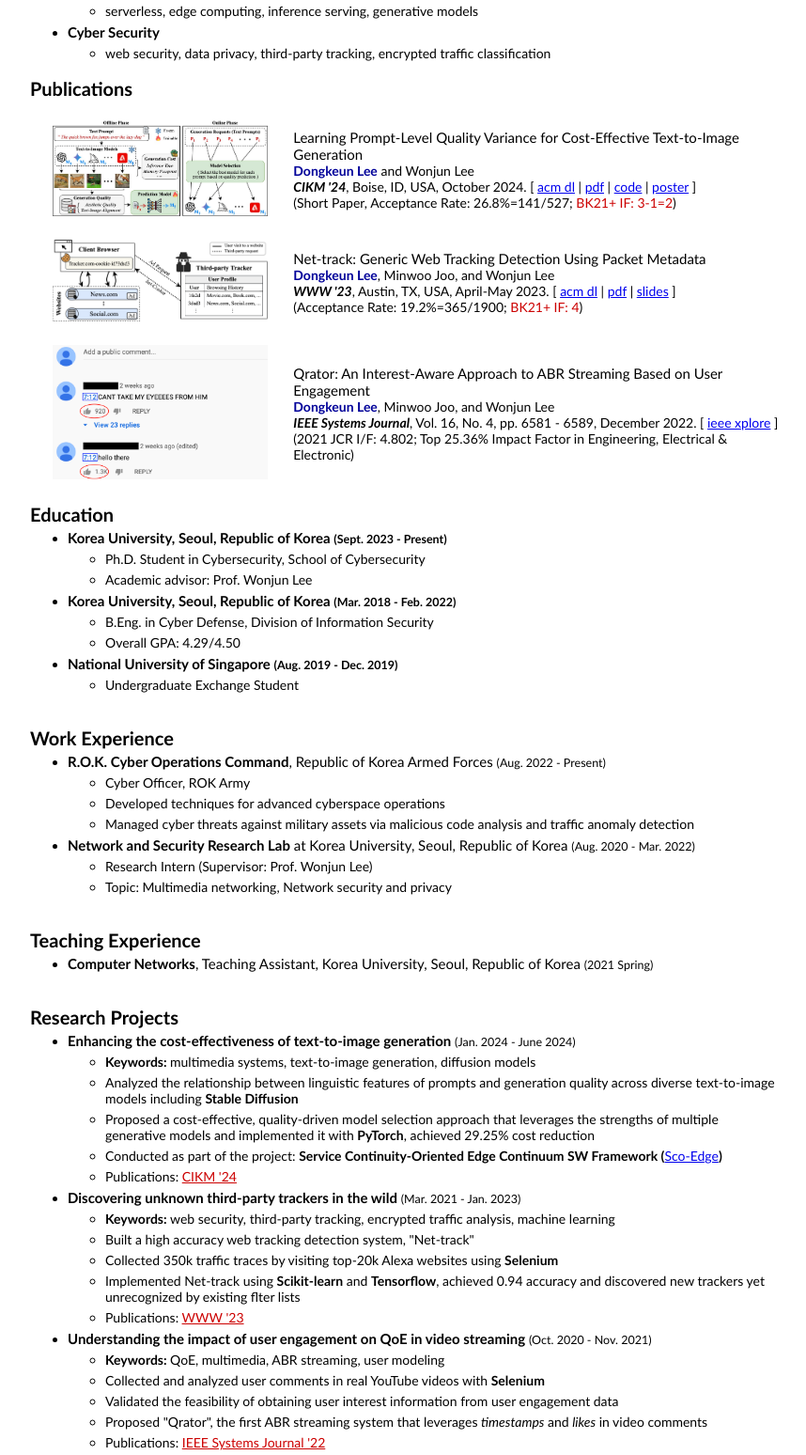
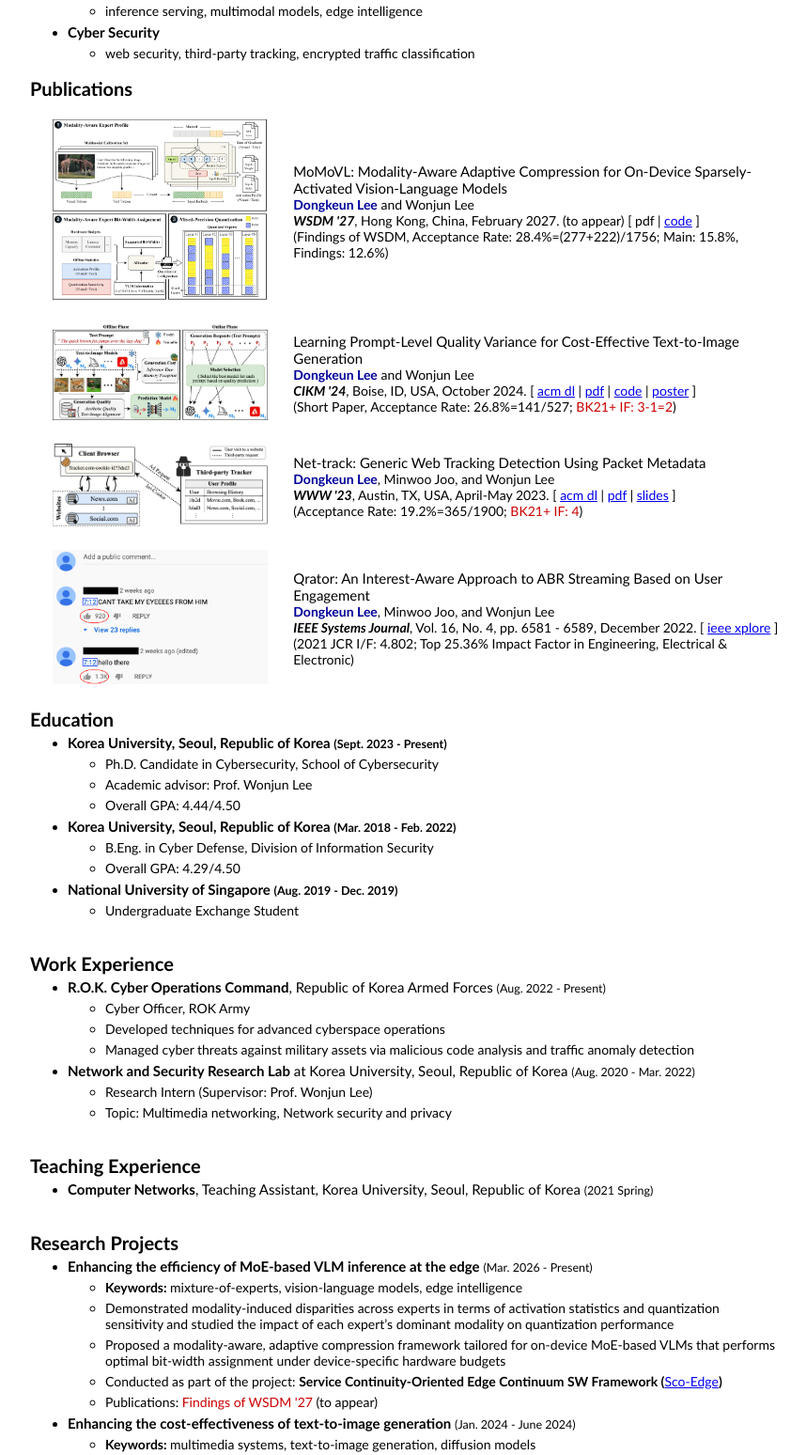
Before and after one commit to codongcodong/codongcodong.github.io, a plain HTML site: page index.html in a window 1280 px wide. Shown: the part 327-1875 px from the top of the page at 94% size, without its empty margins (209-1067 px from the left). Drawn offline with Linux system fonts and the light colour scheme.

Commit message:
update 261107

```diff
--- a/index.html
+++ b/index.html
@@ -65,7 +65,7 @@
                         <b>Architectural Support for AI</b>
                     </span></li>
                     <ul>
-                        <li>serverless, edge computing, inference serving, generative models</li>
+                        <li>inference serving, multimodal models, edge intelligence</li>
                     </ul>
                 </ul>
                 <ul>
@@ -73,7 +73,7 @@
                         <b>Cyber Security</b>
                     </span></li>
                     <ul>
-                        <li>web security, data privacy, third-party tracking, encrypted traffic classification</li>
+                        <li>web security, third-party tracking, encrypted traffic classification</li>
                     </ul>
                 </ul>
             </td>
@@ -87,6 +87,27 @@
                     <tbody>
                         <tr>
                             <td class="pub-image">
+                                <img src="images/MoMoVL.png">
+                            </td>
+                            <td class="pub-contents">
+                                <span style="font-size:15px">MoMoVL: Modality-Aware Adaptive Compression for On-Device Sparsely-Activated Vision-Language Models</span>
+                                <br>
+                                <span class="bluest"><b>Dongkeun Lee</b></span> and Wonjun Lee
+                                <br>
+                                <strong><em>WSDM '27</em></strong>, Hong Kong, China, February 2027. (to appear)
+                                    [ <a>pdf</a> |
+                                    <a href="https://github.com/sco-edge/MoMoVL">code</a> ]
+                                <br>
+                                (Findings of WSDM, Acceptance Rate: 28.4%=(277+222)/1756; Main: 15.8%, Findings: 12.6%)
+                                <br>
+                            </td>
+                        </tr>
+                    </tbody>
+                </table>
+                <table style="margin-top: 20px;border:0px;border-spacing:0px;">
+                    <tbody>
+                        <tr>
+                            <td class="pub-image">
                                 <img src="images/CEMS.jpg">
                             </td>
                             <td class="pub-contents">
@@ -95,10 +116,10 @@
                                 <span class="bluest"><b>Dongkeun Lee</b></span> and Wonjun Lee
                                 <br>
                                 <strong><em>CIKM '24</em></strong>, Boise, ID, USA, October 2024.
-                                [ <a href="https://dl.acm.org/doi/10.1145/3627673.3679954">acm dl</a> |
-                                <a href="pdf/CIKM24_CEMS_paper.pdf">pdf</a> |
-                                <a href="https://github.com/sco-edge/CEMS">code</a> |
-                                <a href="pdf/CIKM24_CEMS_poster.pdf">poster</a> ]
+                                    [ <a href="https://dl.acm.org/doi/10.1145/3627673.3679954">acm dl</a> |
+                                    <a href="pdf/CIKM24_CEMS_paper.pdf">pdf</a> |
+                                    <a href="https://github.com/sco-edge/CEMS">code</a> |
+                                    <a href="pdf/CIKM24_CEMS_poster.pdf">poster</a> ]
                                 <br>
                                 (Short Paper, Acceptance Rate: 26.8%=141/527; <span class="reddy">BK21+ IF: 3-1=2</span>)
                                 <br>
@@ -160,8 +181,9 @@
                         <small>(Sept. 2023 - Present)</small>
                     </span></li>
                     <ul>
-                        <li>Ph.D. Student in Cybersecurity, School of Cybersecurity</li>
+                        <li>Ph.D. Candidate in Cybersecurity, School of Cybersecurity</li>
                         <li>Academic advisor: Prof. Wonjun Lee</li>
+                        <li>Overall GPA: 4.44/4.50</li>
                     </ul>
                     <li><span style="font-size: 15px; font-weight: bold">
                         Korea University, Seoul, Republic of Korea
@@ -224,6 +246,22 @@
         <tr class="category">
             <td>
                 <span style="font-size:20px" class="section"><b>Research Projects</b></span><br>
+                <ul>
+                    <li><span style="font-size: 15px;">
+                        <b>Enhancing the efficiency of MoE-based VLM inference at the edge</b>
+                        <small>(Mar. 2026 - Present)</small>
+                    </span></li>
+                    <ul>
+                        <li><b>Keywords: </b>mixture-of-experts, vision-language models, edge intelligence</li>
+                        <li> Demonstrated modality-induced disparities across experts in terms of activation statistics and quantization sensitivity and
+                            studied the impact of each expert’s dominant modality on quantization performance</li>
+                        <li>Proposed a modality-aware, adaptive compression framework tailored for on-device MoE-based VLMs
+                            that performs optimal bit-width assignment under device-specific hardware budgets</li>
+                        <li>Conducted as part of the project: <b>Service Continuity-Oriented Edge Continuum SW Framework
+                            (</b><a href="https://sco-edge.korea.ac.kr/">Sco-Edge</a><b>)</b></li>
+                        <li>Publications: <a class="reddy">Findings of WSDM '27</a> (to appear)</li>
+                    </ul>
+                </ul>
                 <ul>
                     <li><span style="font-size: 15px;">
                         <b>Enhancing the cost-effectiveness of text-to-image generation</b>
@@ -362,7 +400,7 @@
         <!--Update-->
         <tr>
             <td>
-            <p>Last Update: October 2025</p>
+            <p>Last Update: November 2026</p>
             </td>
         </tr>
     </table>
```
Also changed, not shown: images/MoMoVL.png (added), 3 other files.
